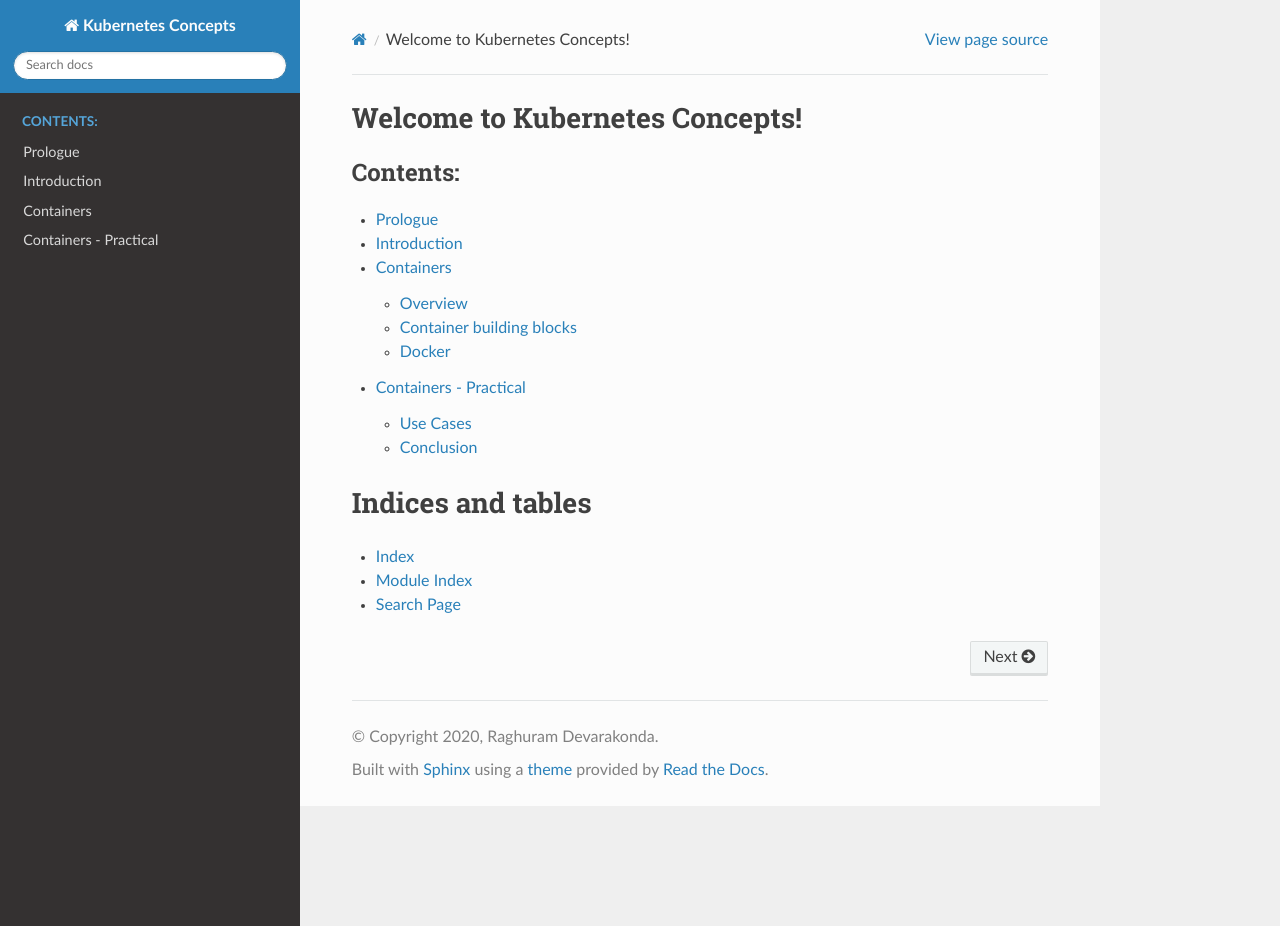
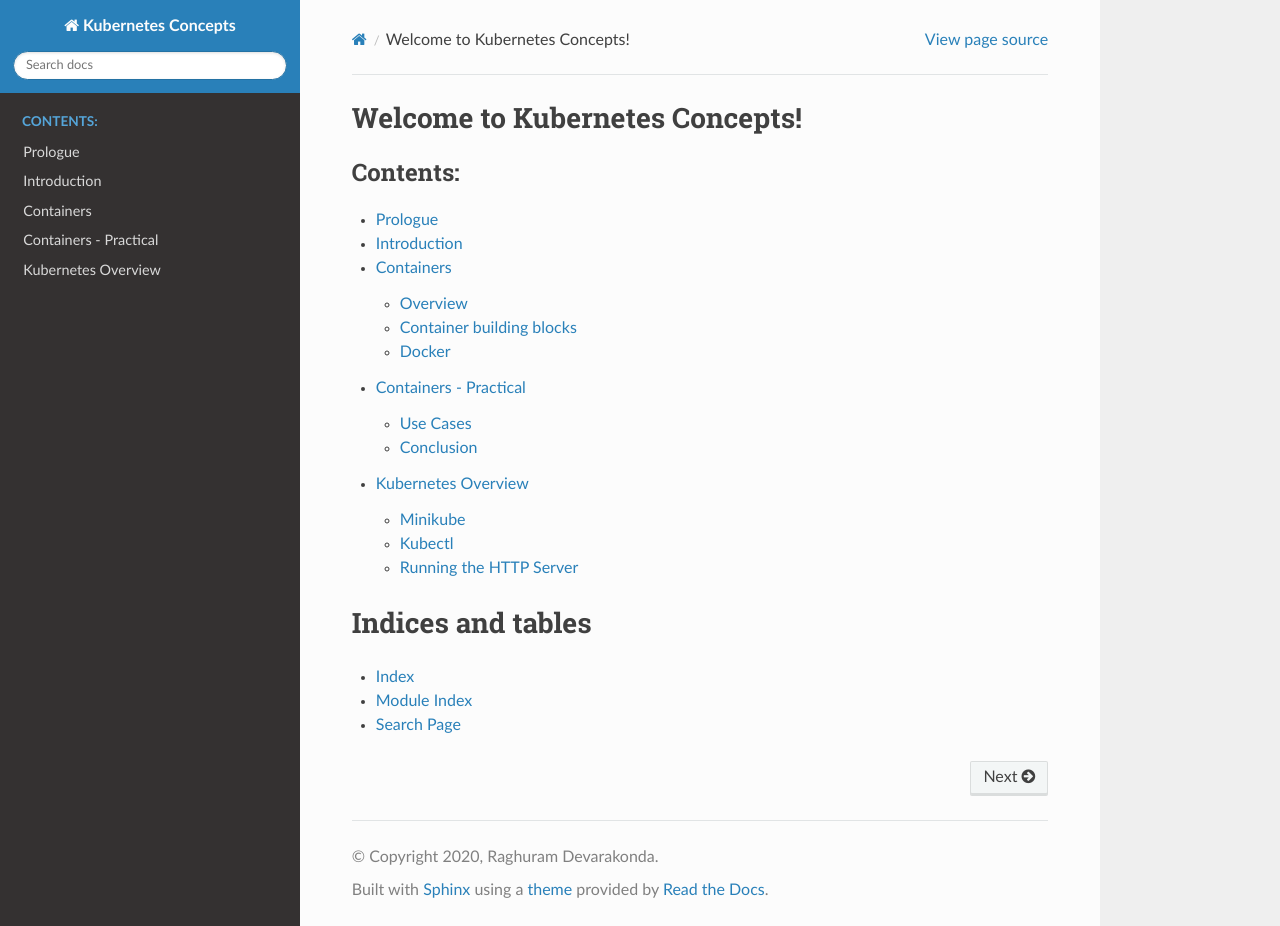
Before and after one commit to draghuram/kubeconcepts, a Sphinx documentation site: the page built from source/index.rst, in a window 1280 px wide and 926 px high. Built offline with Sphinx 7.4.7 and the Read the Docs theme 2.0.0, drawn with Linux system fonts in a browser that asks for light colours; some of the changed lines change nothing that is shown.

Commit message:
Added Kubernetes intro chapter.

```diff
--- a/source/index.rst
+++ b/source/index.rst
@@ -14,6 +14,7 @@
    intro
    containers
    containers2
+   kubeintro
 
 
 
--- /dev/null
+++ b/source/kubeintro.rst
@@ -0,0 +1,188 @@
+=====================
+ Kubernetes Overview
+=====================
+
+In the last chapter, we built a Docker image of a simple HTTP server
+and ran it as a container. We are now ready to enter the world of
+Kubernetes and see how we can run the same server inside Kubernetes.
+
+In a Kubernetes cluster, a "Pod" is the smallest unit that can be
+deployed and run. It is essentially a container or a group of
+containers. We will learn more about Pods and why they support group
+of containers in later sections but for now, it is sufficient to
+understand that a container is wrapped in a "Pod" to be run in a
+Kubernetes cluster.
+
+Before we take a deep dive into Kubernetes concepts, let us try to
+understand what exactly is a "Kubernetes cluster". The following
+diagram shows Kubernetes components at a very high level.
+
+.. image:: ../images/kubearch.png
+
+A very concise overview of the architecture:
+
+- Kubernetes is a cluster solution in that it manages multiple nodes
+  and can seamlessly run pods on any node.
+
+- There is a master node that runs the components that "manage" the
+  cluster. These components are typically referred to as "control
+  plane" of the cluster. Note that it is possible to have more than
+  one master if you want to create highly available clusters but for
+  our discussion, we will assume there is a single master node.
+
+- The remaining nodes are 'worker" nodes that run pods. The
+  cluster components that run on the worker nodes are referred to as
+  "Node components".
+
+Typically, master node is dedicated to running control plane
+components and workloads are not run there. But you can easily change
+that and if you are using a one node cluster, you obviously need to do
+that.
+
+Here is a brief description of each component in a Kubernetes cluster.
+We will learn more details about them in the coming chapters.
+
+API server
+    API server is the front end to the cluster. It implements the
+    Kubernetes REST API. An important point is that the APIs are used
+    not only by external components but internal components as well
+    (though they may use a slightly different format of the API).
+
+Etcd
+    Etcd is a distributed key-value store and is used by API server to
+    persist all resources.
+
+Scheduler
+    Decides which node should run a newly created pod.
+
+Controller Manager
+    Comprises of several different "controllers" that manage
+    Kubernetes resources such as nodes, pods, service accounts etc.
+
+Kubelet
+    Runs on each node and makes sure that pods are running containers
+    as per the spec.
+
+kube-proxy
+    Runs on each node. It implements the network semantics for the
+    cluster by forwarding traffic from one node to the other.
+
+Now that we have a high level understanding of what Kubernetes is, we
+need a test environment where you can run the commands and see the
+cluster in action. There are many options when it comes to setting up
+a test Kubernetes cluster. The  easiest perhaps is to use `Katacoda`_
+but my personal preference is to install `minikube`_ locally.
+
+Minikube
+========
+
+Minikube creates a one node cluster that is very handy to test things
+locally. It can install cluster components in several different ways.
+
+- Directly on the host itself
+- Using Docker
+- Using VirtualBox VM
+
+The recommended way is to use "Docker", like so:
+
+.. code-block:: bash
+
+   $ minikube start --vm-driver docker
+
+Kubectl
+=======
+
+To access the cluster we just created, we need `kubectl`_ which is a
+command line tool to manage and control Kubernetes clusters. If you
+work with Kubernetes actively, you will be spending lot of time
+running this command so it is very important and useful to master it.
+
+Using ``kubectl``, you can perform CRUD actions on all Kubernetes
+resources. After installing minikube and kubectl, run the following
+command to verify that the test setup is working:
+
+.. code-block:: bash
+
+   $ kubectl -n kube-system get pod
+
+   NAME                           READY   STATUS    RESTARTS   AGE
+   coredns-66bff467f8-mdr29       1/1     Running   0          5d19h
+   coredns-66bff467f8-rrxxd       1/1     Running   0          5d19h
+   etcd-test                      1/1     Running   0          5d19h
+   kindnet-lnmg9                  1/1     Running   0          5d19h
+   kube-apiserver-test            1/1     Running   0          5d19h
+   kube-controller-manager-test   1/1     Running   0          5d19h
+   kube-proxy-wp5pm               1/1     Running   0          5d19h
+   kube-scheduler-test            1/1     Running   0          5d19h
+   storage-provisioner            1/1     Running   0          5d19h
+
+The command shows all the running pods in the namespace "kube-system"
+(more about namespaces later). You can see some of the components we
+discussed earlier such as *etcd* and *apiserver* in the listing above.
+
+Running the HTTP Server
+=======================
+
+We are now ready to run our basic HTTP server in a Kubernetes
+cluster.
+
+First, we need to add the Docker image of our basic server (which we
+built in the last chapter) to minikube cluster we just created::
+
+    $ minikube cache add basicserver:0.42
+
+This step is only necessary for local images. If the image is
+available in `Docker Hub`_ or in some other Docker registry, we don't
+need to explicitly add the image to the cache.
+
+Let us now run the server::
+
+    $ kubectl run --image basicserver:0.42 testpod
+    pod/testpod created
+
+    $ kubectl get pod
+    NAME      READY   STATUS    RESTARTS   AGE
+    testpod   1/1     Running   0          4s
+
+We can see that the HTTP server pod is running. However, even though
+the server is running, it is not reachable from outside the cluster
+yet. One way to fix this is to expose the pod as a "service"::
+
+    $ kubectl expose pod testpod --name testsvc --port 5000 --type NodePort
+    service/testsvc exposed
+
+This command creates a "service" of type "NodePort" that maps pod's
+port (5000) to a port on the node. This will allow us to reach the
+HTTP server using the node address. The following command shows the
+newly created service, including the port at which the HTTP
+server can be reached::
+
+    $ kubectl get svc/testsvc
+    NAME      TYPE       CLUSTER-IP      EXTERNAL-IP   PORT(S)          AGE
+    testsvc   NodePort   10.100.29.140   <none>        5000:32490/TCP   20s
+
+From the command response, we can see that port 32490 is where the
+service can be reached. We can easily verify that using the curl
+command similar to what we used in the previous chapter.
+
+.. code-block:: bash
+
+  $ curl http://localhost:32490
+  Hello, World!
+
+That's it! We now managed to run our server in three different
+environments - on the host directly, as a Docker container, and
+finally in a Kubernetes cluster. But do note that the above commands
+were only meant to get a pod and service up and running for some quick
+testing. They are not the recommended way to create resources in a
+Kubernetes cluster.
+
+In the next chapter, we will learn all about pods and some other
+abstractions that work with pods. In the process, we will also learn
+some general concepts about Kubernetes resources and the recommended
+way of creating and otherwise managing such resources.
+
+.. _Katacoda: https://www.katacoda.com/courses/kubernetes/playground
+.. _minikube: https://minikube.sigs.k8s.io/docs/
+.. _kubectl: https://kubernetes.io/docs/tasks/tools/install-kubectl/
+.. _Docker Hub: https://hub.docker.com/
```
Also changed, not shown: images/kubearch.png (added), 1 other file.
